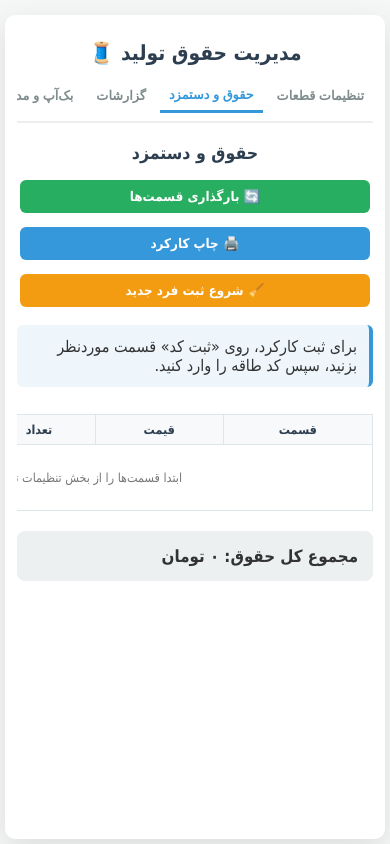
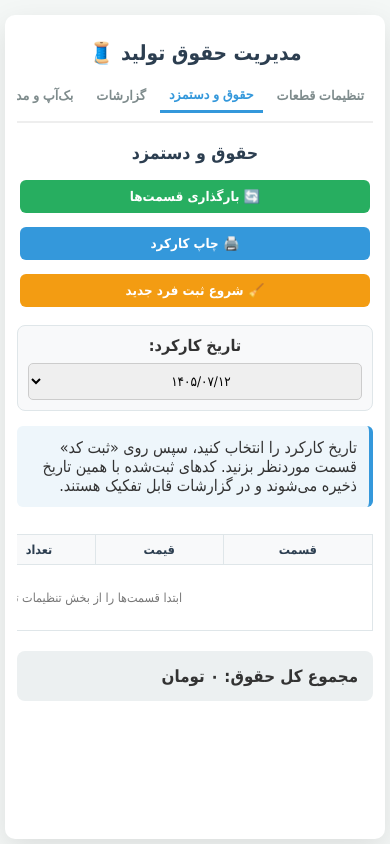
Before and after one commit to soamahdi/amar-salary, a plain HTML site: page index.html in a window 390 px wide. Both pictures are taken after a click on the button "حقوق و دستمزد". Drawn offline with Linux system fonts and the light colour scheme.

Commit message:
Add files via upload
Update with mobile editors

```diff
--- a/index.html
+++ b/index.html
@@ -71,6 +71,18 @@
              flex: 1 1 140px;
              min-width: 120px;
              max-width: 220px;
+        }
+
+        .work-date-bar {
+            background: #f8f9fa;
+            border: 1px solid #dfe6e9;
+            border-radius: 8px;
+            padding: 10px;
+            justify-content: center;
+        }
+
+        .work-date-bar select {
+            min-width: 150px;
         }
 
         .code-entry {
@@ -652,9 +664,18 @@
 
         </div>
 
+        <div class="action-bar work-date-bar">
+
+            <label for="work-date-select"><strong>تاریخ کارکرد:</strong></label>
+
+            <select id="work-date-select" onchange="changeWorkDate(this.value)">
+            </select>
+
+        </div>
+
         <div class="info-card">
-            برای ثبت کارکرد، روی «ثبت کد» قسمت موردنظر بزنید،
-            سپس کد طاقه را وارد کنید.
+            تاریخ کارکرد را انتخاب کنید، سپس روی «ثبت کد» قسمت موردنظر بزنید.
+            کدهای ثبت‌شده با همین تاریخ ذخیره می‌شوند و در گزارشات قابل تفکیک هستند.
         </div>
 
         <div class="table-container">
@@ -843,6 +864,9 @@
 
     let calcItems = [];
 
+    /* تاریخ انتخاب‌شده برای ثبت کارکرد */
+    let selectedWorkDate = getPersianDate();
+
 
     /* =========================================================
        ذخیره‌سازی
@@ -893,6 +917,7 @@
         }
 
         if (tabId === 'calc') {
+            populateWorkDateSelect();
             renderCalcTable();
         }
 
@@ -934,6 +959,62 @@
 
 
     /* =========================================================
+       انتخاب تاریخ کارکرد
+       ========================================================= */
+
+    function formatDateForWorkSelect(date) {
+        try {
+            return new Intl.DateTimeFormat(
+                'fa-IR-u-ca-persian',
+                { year: 'numeric', month: '2-digit', day: '2-digit' }
+            ).format(date);
+        } catch (error) {
+            return date.toLocaleDateString('fa-IR');
+        }
+    }
+
+    function populateWorkDateSelect() {
+        const select = document.getElementById('work-date-select');
+        if (!select) return;
+
+        const today = getPersianDate();
+        const dates = new Set();
+
+        /* امروز و 90 روز گذشته */
+        for (let i = 0; i <= 90; i++) {
+            const d = new Date();
+            d.setHours(12, 0, 0, 0);
+            d.setDate(d.getDate() - i);
+            dates.add(formatDateForWorkSelect(d));
+        }
+
+        /* تاریخ‌های قدیمی موجود در کارکردها نیز حفظ شوند */
+        workRecords.forEach(record => {
+            if (record.date) dates.add(record.date);
+        });
+
+        const sortedDates = Array.from(dates);
+        sortedDates.sort((a, b) => dateToNumber(b) - dateToNumber(a));
+
+        if (!dates.has(selectedWorkDate)) {
+            selectedWorkDate = today;
+        }
+
+        select.innerHTML = sortedDates.map(date =>
+            `<option value="${escapeHtml(date)}">${escapeHtml(date)}</option>`
+        ).join('');
+
+        select.value = selectedWorkDate;
+    }
+
+    function changeWorkDate(value) {
+        if (!value) return;
+        selectedWorkDate = value;
+        renderCalcTable();
+    }
+
+
+    /* =========================================================
        افزودن قسمت
        ========================================================= */
 
@@ -1329,7 +1410,7 @@
         /* ثبت تاریخ شمسی */
 
         const date =
-            getPersianDate();
+            selectedWorkDate;
 
 
         const newRecord = {
@@ -1376,7 +1457,7 @@
 
         workRecords.forEach(record => {
 
-            if (record.part === partName) {
+            if (record.part === partName && record.date === selectedWorkDate) {
 
                 count += Number(record.count) || 0;
 
@@ -1401,7 +1482,9 @@
 
         workRecords.forEach(record => {
 
-            total += Number(record.amount) || 0;
+            if (record.date === selectedWorkDate) {
+                total += Number(record.amount) || 0;
+            }
 
         });
 
```
